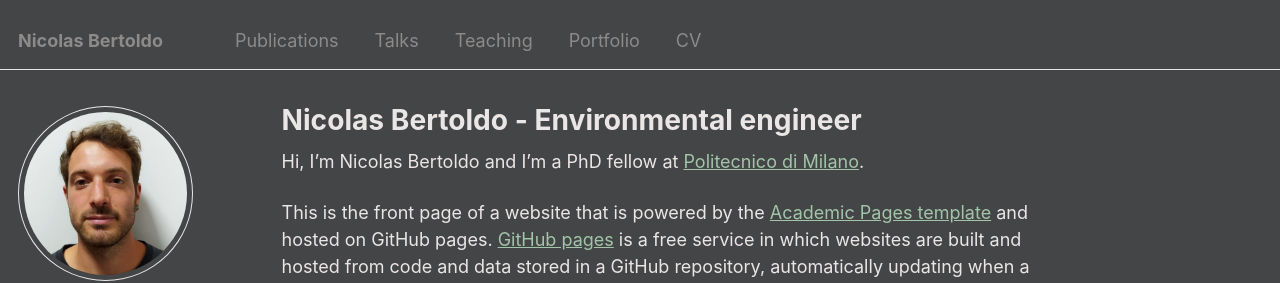
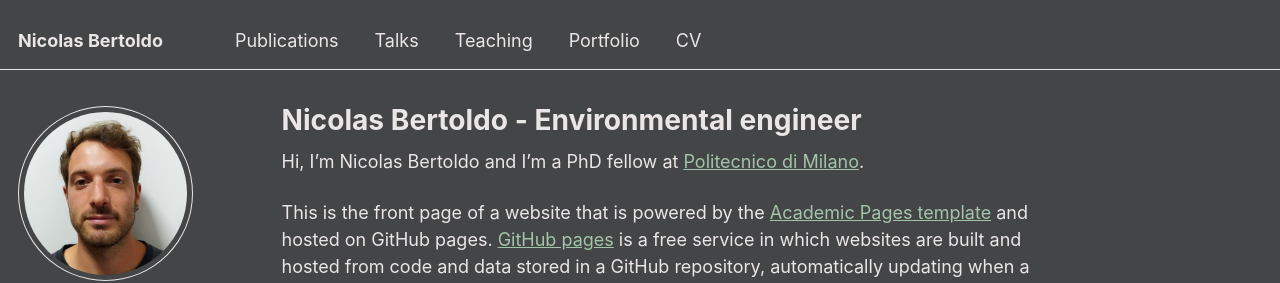
Before and after one commit to Nick-Bertoldo/Nick-Bertoldo.github.io, a Jekyll site: the page built from _pages/about.md, in a window 1280 px wide. Shown: the top 283 px of the page. Built offline with Jekyll 4.4.1, drawn with Linux system fonts in a browser that asks for light colours; some web fonts are replaced.

Commit message:
Update dark theme colors for improved consistency

```diff
--- a/_sass/theme/_dark.scss
+++ b/_sass/theme/_dark.scss
@@ -40,9 +40,9 @@
     --global-link-color                 : #{$green};
     --global-link-color-hover           : mix(#000, #{$green}, 25%);
     --global-link-color-visited         : mix(#fff, #{$green}, 25%);
-    --global-masthead-link-color        : #{$dark-gray};
+    --global-masthead-link-color        : #{$gray};
     --global-masthead-link-color-hover  : mix(#000, #{$gray}, 25%);
     --global-text-color                 : #{$gray};
-    --global-text-color-light           : #{$light-gray};
+    --global-text-color-light           : #{$gray};
     --global-thead-color                : #{$gray};
 }
```
